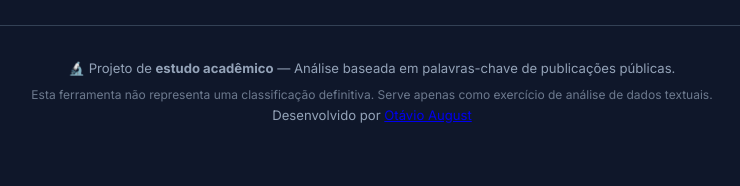
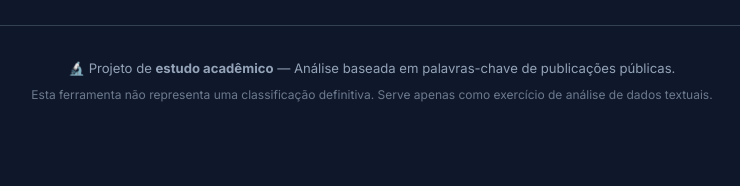
Before and after one commit to otavioaugust1/esquerda_ou_direita, a Flask app: page / in a window 1280 px wide. Shown: the part 2758-2944 px from the top of the page, without its empty margins (268-1008 px from the left). After the commit the page ends 2860 px from the top, so only its background shows below. Run offline with Flask 3, Linux system fonts and the light colour scheme.

Commit message:
Update base.html

```diff
--- a/templates/base.html
+++ b/templates/base.html
@@ -29,7 +29,7 @@
         <footer class="footer">
             <p>🔬 Projeto de <strong>estudo acadêmico</strong> — Análise baseada em palavras-chave de publicações públicas.</p>
             <p class="footer-disclaimer">Esta ferramenta não representa uma classificação definitiva. Serve apenas como exercício de análise de dados textuais.</p>
-            <p>Desenvolvido por <a href="https://github.com/otavioaugust1" target="_blank">Otávio August</a></p>
+ <!--           <p>Desenvolvido por <a href="https://github.com/otavioaugust1" target="_blank">Otávio August</a></p> -->
         </footer>
     </div>
 </body>
```
